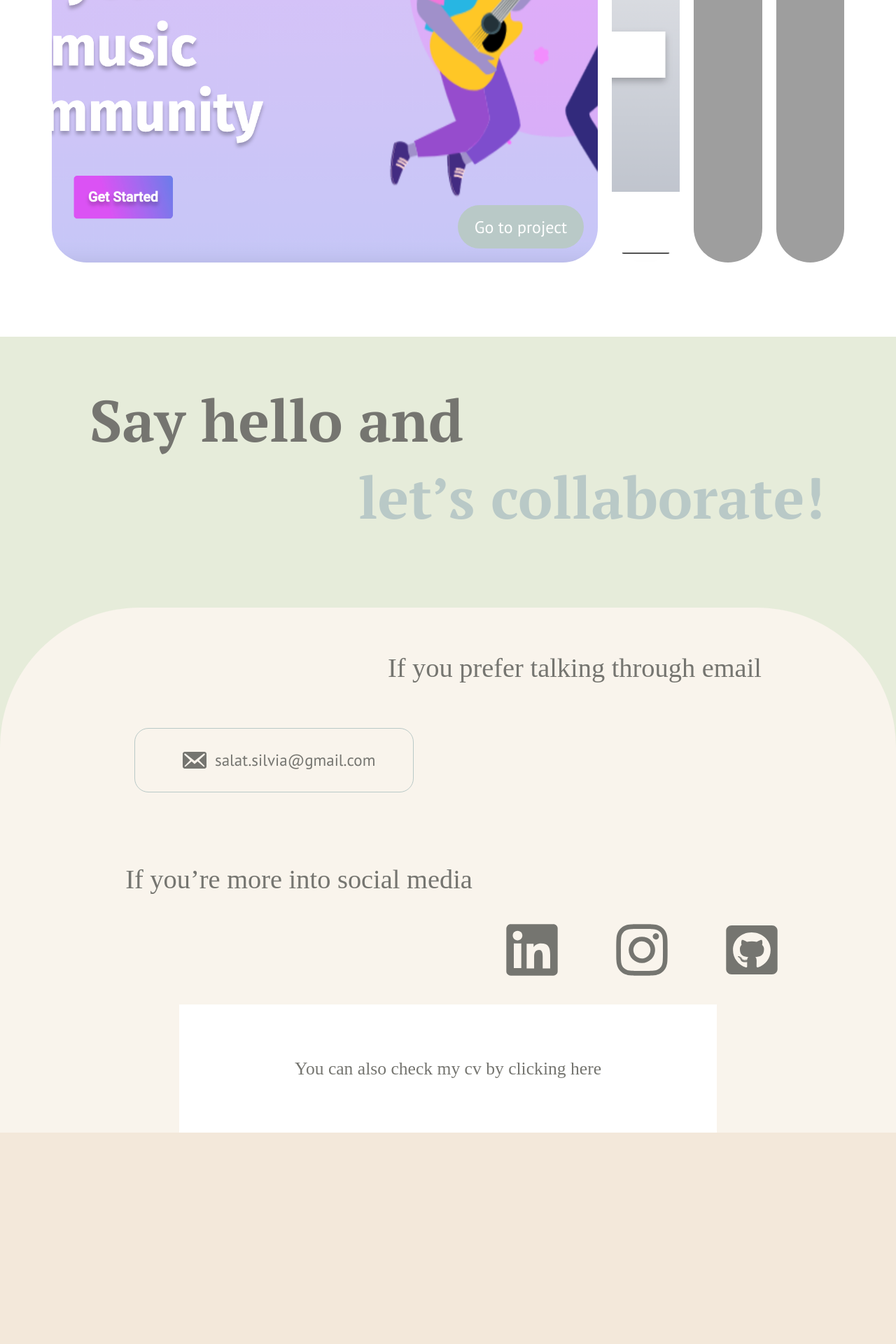
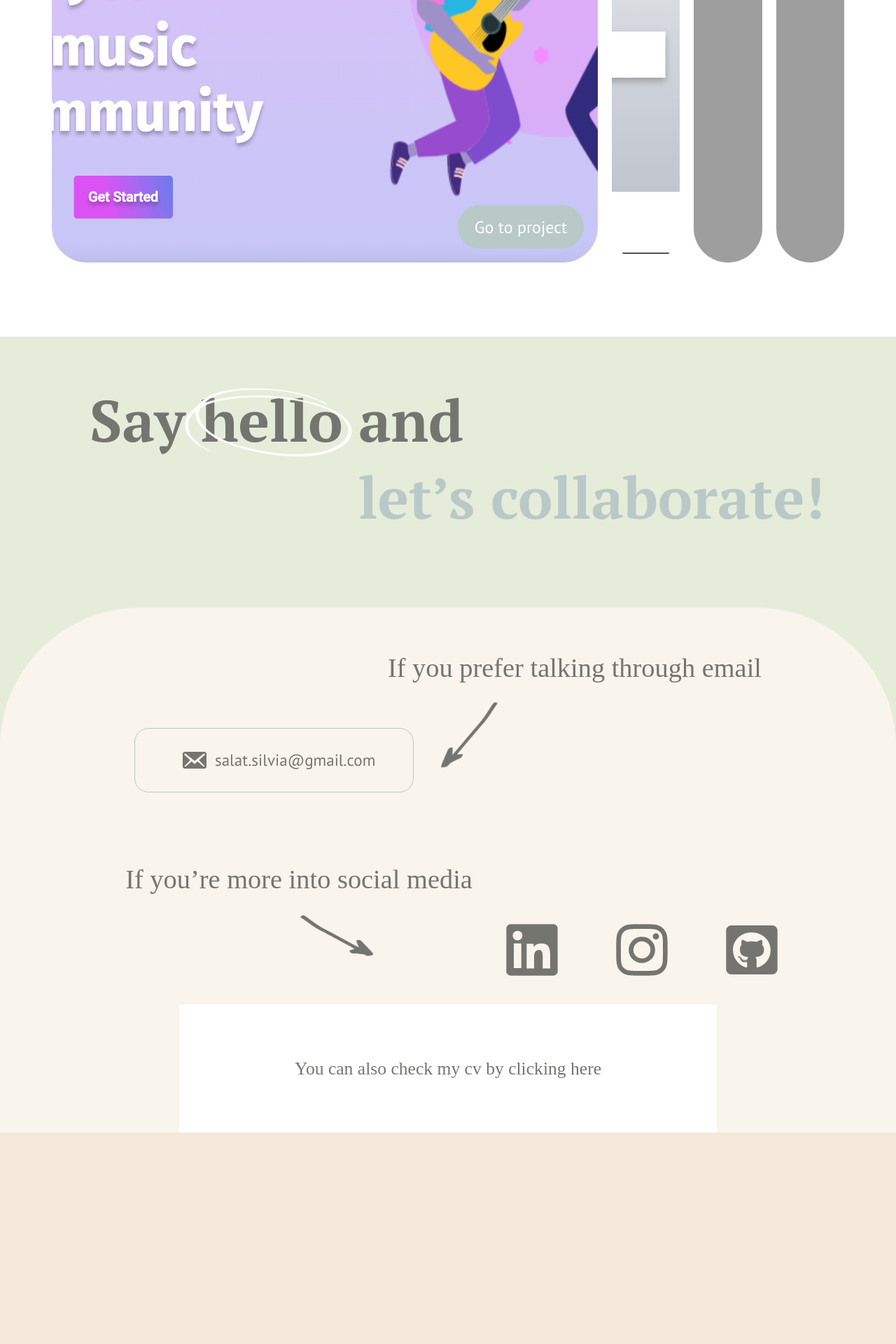
Before and after one commit to silsc/portfolio, a Jekyll site: the page built from index.markdown, in a window 1280 px wide. Shown: the part 2478-4398 px from the top of the page at 70% size. Built offline with Jekyll 4.4.1, drawn with Linux system fonts in a browser that asks for light colours; after the commit the page ends 4096 px from its top, so only the background shows below that; grey boxes are pictures that could not be loaded.

Commit message:
STYLE/FIX fixed body styled contact added link to cv

```diff
--- a/_sass/_colors.scss
+++ b/_sass/_colors.scss
@@ -14,6 +14,7 @@
   margin: 0;
   background: $dark-cream;
   color: $dark-brown;
+  max-height: 100vw;
   h1 {
     font-family: "PT Serif", Georgia, serif;
     font-weight: 400;
--- a/_sass/_contact.scss
+++ b/_sass/_contact.scss
@@ -17,6 +17,12 @@
         width: 70%;
         left: 30vw;
       }
+      .contact-circle {
+        position: absolute;
+        top: 3vw;
+        left: 20vw;
+        width: 20vw;
+      }
     }
   }
   .contact-info-container {
@@ -30,6 +36,7 @@
         color: $light-brown;
       }
     .email-box {
+      position: relative;
       h3 {
         padding-top: 5%;
         position: relative;
@@ -57,8 +64,15 @@
           font-size: 1.8vw;
         }
       }
+      .contact-arrow1 {
+        position: absolute;
+        top: 7vw;
+        right: 40vw;
+        width: 15vw;
+      }
     }
     .social-box {
+      position: relative;
       h3 {
         padding-top: 5%;
         position: relative;
@@ -75,6 +89,12 @@
           margin-right: 20%;
         }
       }
+      .contact-arrow2 {
+        position: absolute;
+        top: 7vw;
+        left: 30vw;
+        width: 15vw;
+      }
     }
   }
   .cv {
--- a/index.markdown
+++ b/index.markdown
@@ -113,16 +113,16 @@
           </div>
           <h2>Who do I want to become?</h2>
           <h4 class="wordCarousel">
-          <span>I want to become amazing at: </span>
-          <div>
-              <ul class="flip4">
-                  <li>Creating clean code!</li>
-                  <li>Testing code!</li>
-                  <li>REST APIs!</li>
-                  <li>Js Frameworks!</li>
-              </ul>
-          </div>
-      </h4>
+            <span>I want to become amazing at: </span>
+            <div>
+                <ul class="flip4">
+                    <li>Creating clean code!</li>
+                    <li>Testing code!</li>
+                    <li>REST APIs!</li>
+                    <li>Js Frameworks!</li>
+                </ul>
+            </div>
+          </h4>
         </div>
       </div>
     </div>
@@ -163,6 +163,7 @@
     <div class="contact-header">
       <h1>Say hello and</h1>
       <h1 class="contact-header-line2">let’s collaborate!</h1>
+      <img src="/assets/images/circle.png" class="contact-circle"/>
     </div>
   </div>
     <div class="contact-info-container">
@@ -176,6 +177,7 @@
           <h4>salat.silvia@gmail.com</h4>
         </div>
         </a>
+        <img src="/assets/images/contact-arrow1.png" class="contact-arrow1"/>
       </div>
       <div class="social-box">
         <h3>If you’re more into social media</h3>
@@ -196,9 +198,12 @@
             </svg>
           </a>
         </div>
+        <img src="/assets/images/contact-arrow2.png" class="contact-arrow2"/>
       </div>
-      <div class="cv">
-        <h4>You can also check my cv by clicking here</h4>
-      </div>
+      <a href="/assets/cv.pdf" target="blank">
+        <div class="cv">
+          <h4>You can also check my cv by clicking here</h4>
+        </div>
+      </a>
     </div>
 </div>
```
Also changed, not shown: assets/images/Circle.png (added), assets/images/contact-arrow1.png (added), assets/images/contact-arrow2.png (added), 1 other file.
